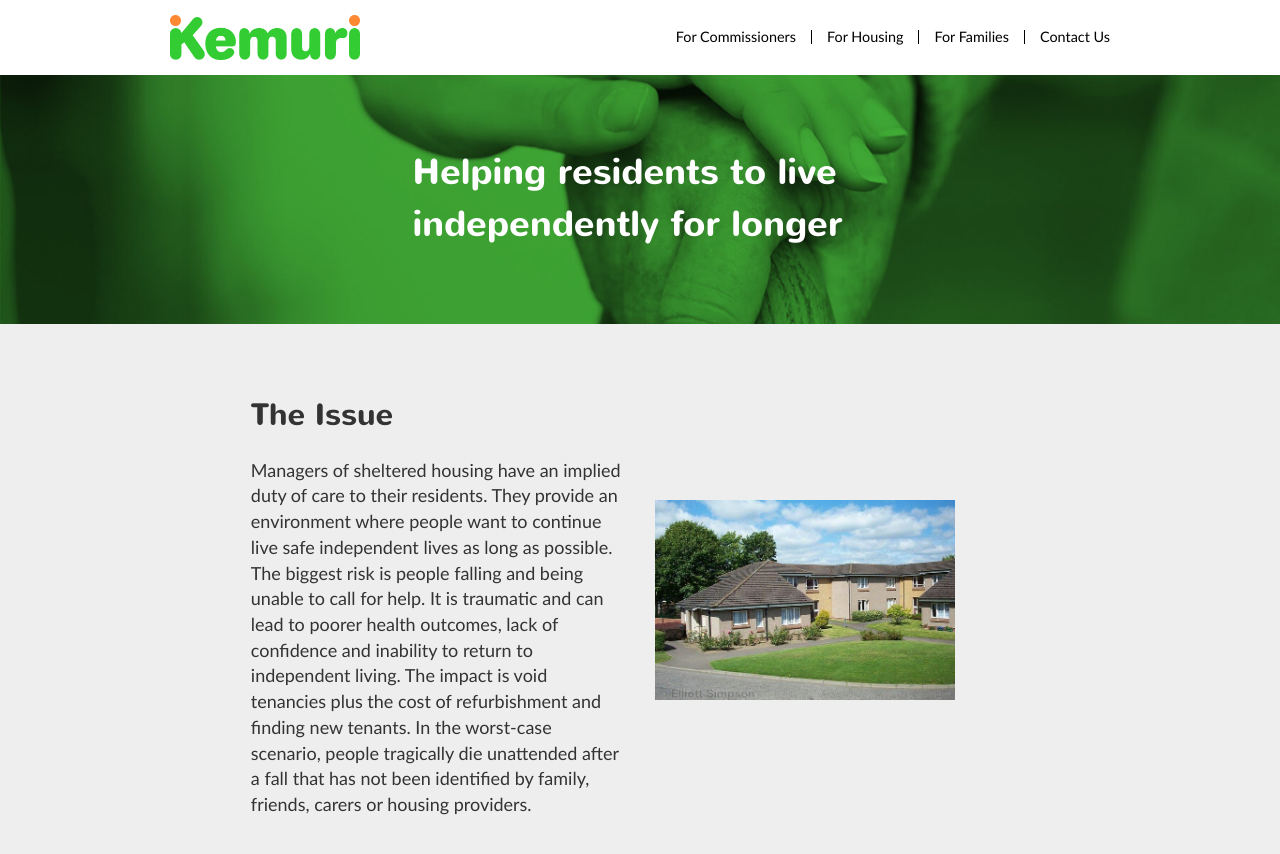
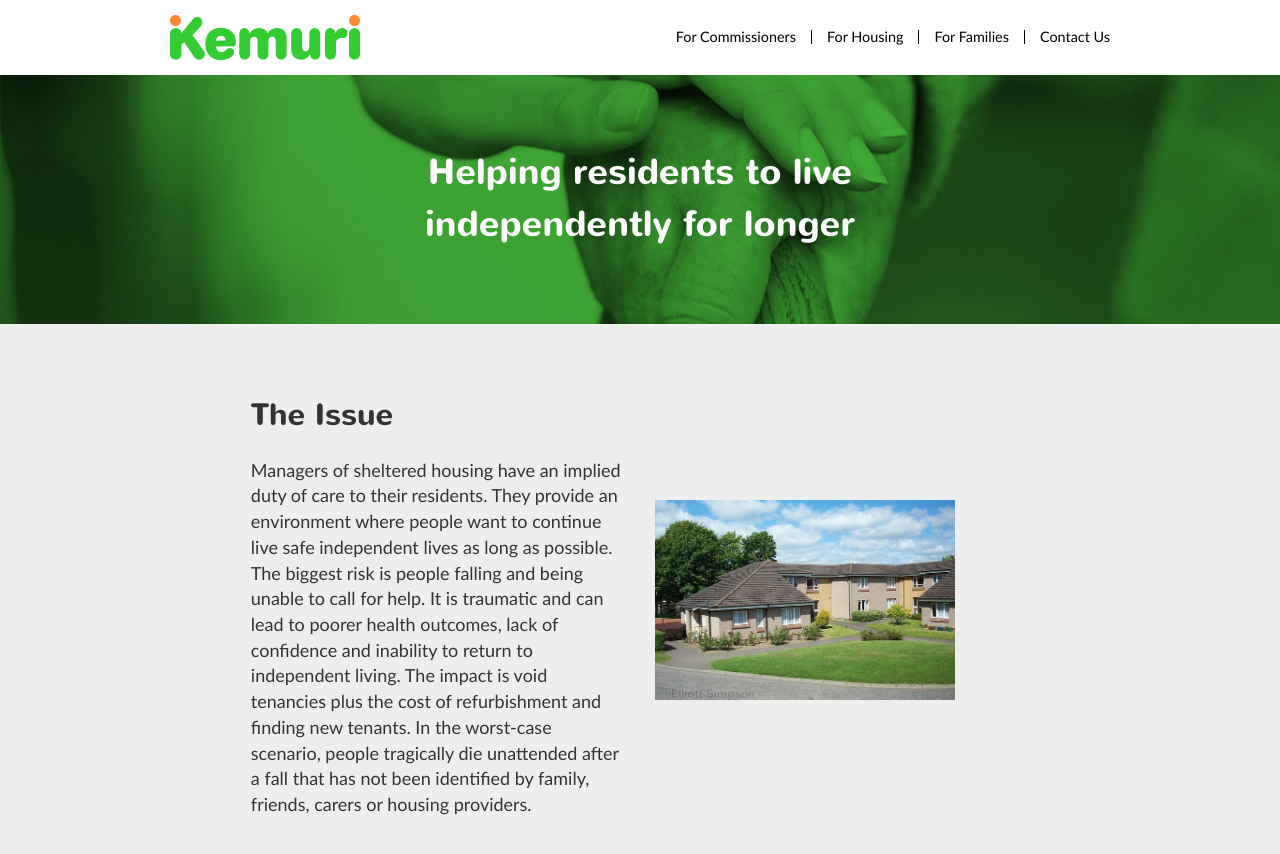
Before and after one commit to intelligentlilli/kemurisense.github.io, a Jekyll site: the page built from telecare-for-sheltered-housing.html, in a window 1280 px wide and 900 px high. Shown: the top 854 px of the window. Built offline with Jekyll 4.4.1, drawn with Linux system fonts in a browser that asks for light colours.

Commit message:
Couple of style fixes

```diff
--- a/telecare-for-dementia-and-independent-living.html
+++ b/telecare-for-dementia-and-independent-living.html
@@ -10,7 +10,7 @@
   <div class="container">
     <div class="row">
       <div class="col-md-6 col-md-push-3 col-sm-8 col-sm-push-2 text-center">
-        <h1>Telecare for stretched Social and Health Care Services</h1>
+        <h1 style="text-align: center;">Telecare for stretched Social and Health Care Services</h1>
       </div>
     </div>
   </div>
@@ -186,7 +186,7 @@
   <div class="container">
     <div class="row">
       <div class="col-md-8 col-md-push-2 text-center">
-        <p><img class="img-responsive aligncenter wp-image-35 size-full" src="{{ site.baseurl }}/images/logos/kemuri-white.png" alt="Kemuri" width="190" height="46"></p>
+        <p  style="text-align: center;"><img class="img-responsive aligncenter wp-image-35 size-full" src="{{ site.baseurl }}/images/logos/kemuri-white.png" alt="Kemuri" width="190" height="46"></p>
         <h3 style="text-align: center;">People living longer, happier and <br>healthier in their own homes with<br> non-intrusive monitoring of<br>essential daily activities</h3>
       </div>
     </div>
--- a/telecare-for-sheltered-housing.html
+++ b/telecare-for-sheltered-housing.html
@@ -13,7 +13,7 @@
   <div class="container">
     <div class="row">
       <div class="col-md-6 col-md-push-3 col-sm-8 col-sm-push-2 text-center">
-        <h1>Helping residents to live independently for longer</h1>
+        <h1   style="text-align: center;">Helping residents to live independently for longer</h1>
       </div>
     </div>
   </div>
@@ -132,7 +132,7 @@
   <div class="container">
     <div class="row">
       <div class="col-md-8 col-md-push-2 text-center">
-        <p><img class="img-responsive aligncenter wp-image-35 size-full" src="{{ site.baseurl }}/images/logos/kemuri-white.png" alt="Kemuri" width="190" height="46"></p>
+        <p  style="text-align: center;"><img class="img-responsive aligncenter wp-image-35 size-full" src="{{ site.baseurl }}/images/logos/kemuri-white.png" alt="Kemuri" width="190" height="46"></p>
         <h2 style="text-align: center;">People living longer, happier and healthier in their own homes with non-intrusive monitoring of essential daily activities</h2>
       </div>
     </div>
```
